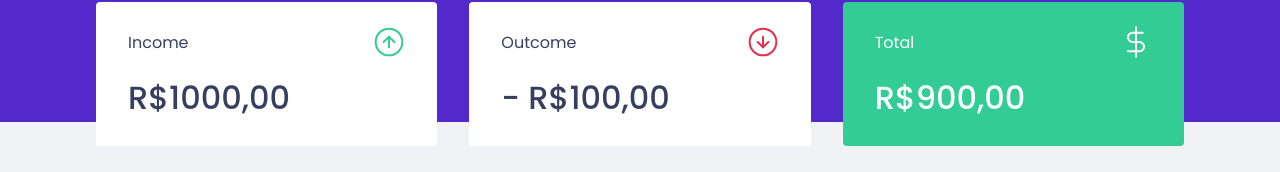
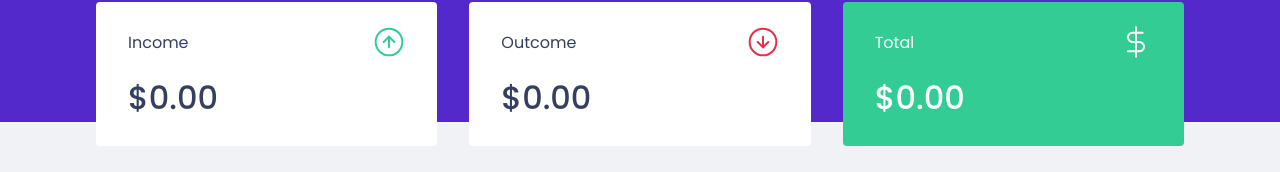
Before and after one commit to Kalmovic/dtmoney, a React (Create React App) app: page / in a window 1280 px wide. Shown: the part 150-322 px from the top of the page. Built offline with nearby package versions, Linux system fonts and the light colour scheme; no server answers; what miragejs would draw is missing.

Commit message:
add calculator for total

```diff
--- a/src/components/Summary/index.tsx
+++ b/src/components/Summary/index.tsx
@@ -6,9 +6,24 @@
 import { Container } from './styles';
 
 const Summary: React.FC = () => {
-  const transactions = useContext(TransactionsContext);
+  const {transactions} = useContext(TransactionsContext);
 
-  console.log(transactions);
+  const summary = transactions.reduce((acc, transaction) => {
+    if (transaction.type === 'income' ) {
+      acc.income += transaction.value;
+      acc.total += transaction.value;
+    } else {
+      if (transaction.type === 'outcome' ) {
+        acc.outcome += transaction.value;
+        acc.total -= transaction.value;
+      }
+    }
+    return acc;
+  }, {
+    income: 0,
+    outcome: 0,
+    total: 0
+  });
 
   return (
     <Container>
@@ -17,21 +32,30 @@
           <p>Income</p>
           <img src={incomeImage} alt="income section" />
         </header>
-        <strong>R$1000,00</strong>
+        <strong>{new Intl.NumberFormat('en-US', {
+        style: 'currency',
+        currency: 'USD',
+      }).format(summary.income)}</strong>
       </div>
       <div>
         <header>
           <p>Outcome</p>
           <img src={outcomeImage} alt="income section" />
         </header>
-        <strong>- R$100,00</strong>
+        <strong>{new Intl.NumberFormat('en-US', {
+        style: 'currency',
+        currency: 'USD',
+      }).format(summary.outcome)}</strong>
       </div>
       <div className="total">
         <header>
           <p>Total</p>
           <img src={totalImage} alt="income section" />
         </header>
-        <strong>R$900,00</strong>
+        <strong>{new Intl.NumberFormat('en-US', {
+        style: 'currency',
+        currency: 'USD',
+      }).format(summary.total)}</strong>
       </div>
     </Container>
   );
```
Also changed, not shown: src/utils/formatNumber.ts (added, +10 -0 lines).
